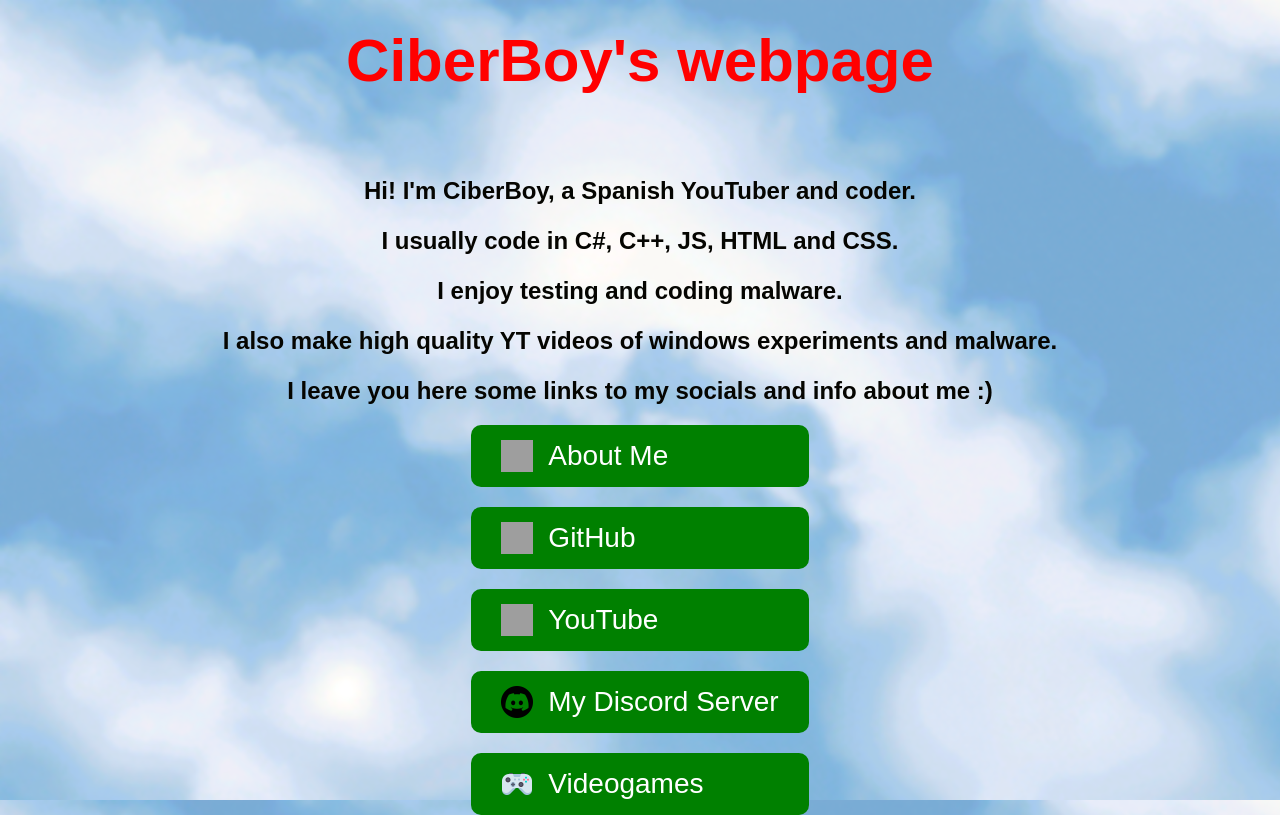
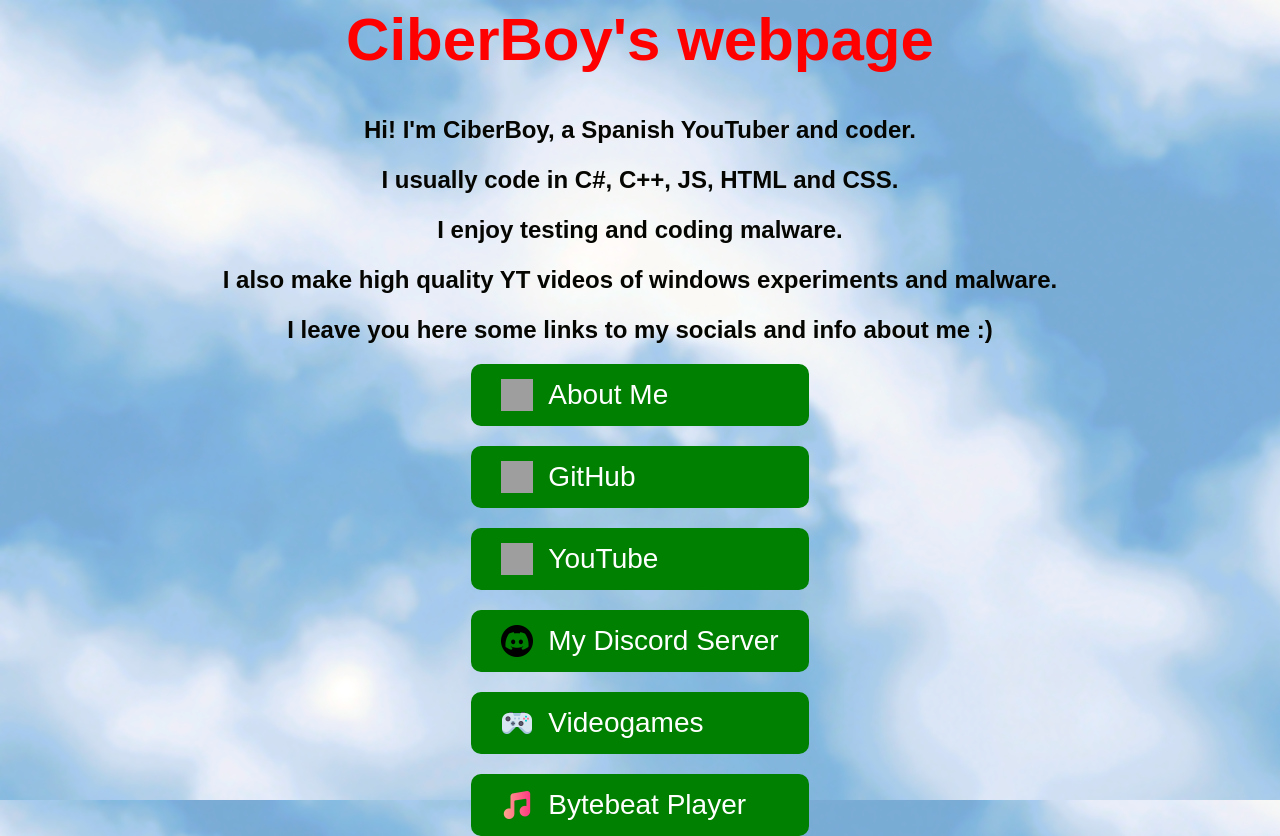
Before and after one commit to CiberBoyYT/my-website, a plain HTML site: page index.html in a window 1280 px wide. Before the commit the page ends 815 px from the top, so only its background shows below. Drawn offline with Linux system fonts and the light colour scheme; grey boxes are pictures that could not be loaded.

Commit message:
redesign

```diff
--- a/index.html
+++ b/index.html
@@ -20,7 +20,7 @@
         }
         h1 {
             font-size: 60px;
-            margin-bottom: 80px;
+            margin-bottom: 40px;
             color:red;
         }
         h2 {
@@ -83,6 +83,10 @@
             <img src="game.png" alt="game icon">
             Videogames
         </button>
+        <button onclick="location.href='https://bytebeatciberboy.vercel.app/'">
+            <img src="music.png" alt ="music icon">
+            Bytebeat Player
+        </button>
     </div>
 </body>
 </html>
```
Also changed, not shown: music.png (added).
